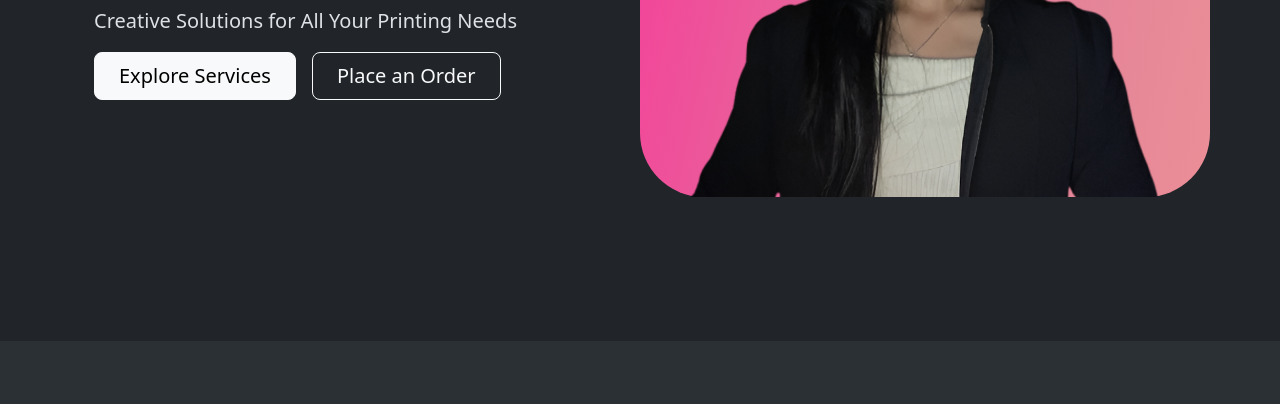
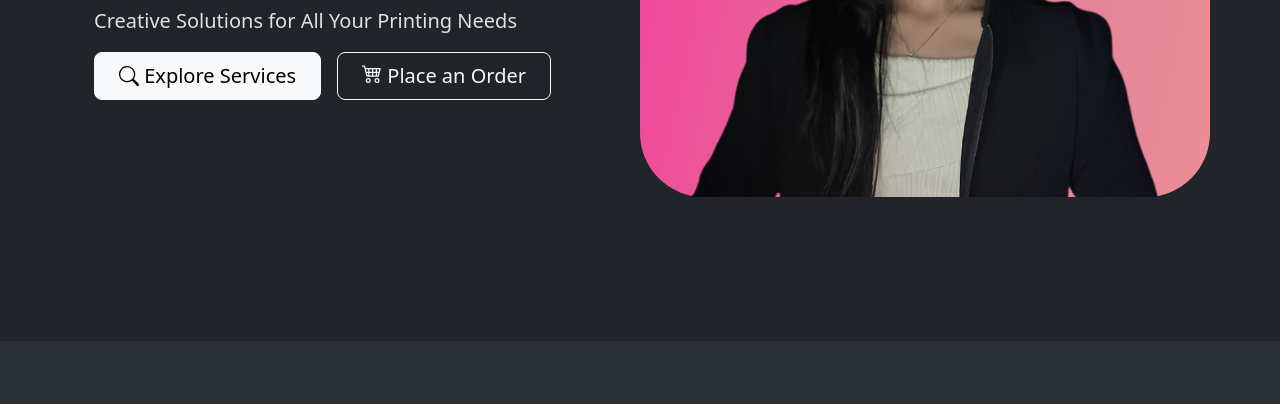
Before and after one commit to Ceejprogram/pretty-prints, a plain HTML site: page index.html in a window 1280 px wide. Shown: the part 396-800 px from the top of the page. Drawn offline with nearby package versions, Linux system fonts and the light colour scheme.

Commit message:
Update index.html

```diff
--- a/index.html
+++ b/index.html
@@ -55,7 +55,7 @@
     <div class="container">
         <header class="d-flex flex-wrap justify-content-center py-3 mb-4 border-bottom">
             <div class="d-flex align-items-center mb-3 mb-md-0 me-md-auto link-body-emphasis text-decoration-none">
-                <img src="./img/logo.png" alt="tarpaulin" class="bi text-body-secondary flex-shrink-0 me-2" width="40"
+                <img src="./img/logo.png" alt="logo" class="bi text-body-secondary flex-shrink-0 me-2" width="40"
                     height="40">
                 <span class="fs-4">Pretty Prints</span>
             </div>
@@ -88,9 +88,19 @@
                 <h1 class="display-5 fw-bold text-body-emphasis lh-1 mb-3">All-in-One Printing and Design Services</h1>
                 <p class="lead">Creative Solutions for All Your Printing Needs</p>
                 <div class="d-grid gap-2 d-md-flex justify-content-md-start">
-                    <button type="button" class="btn btn-light btn-lg px-4 me-md-2" fdprocessedid="jpltl">Explore
+                    <button type="button" class="btn btn-light btn-lg px-4 me-md-2" fdprocessedid="jpltl"><svg
+                            xmlns="http://www.w3.org/2000/svg" width="20" height="20" fill="currentColor"
+                            class="bi bi-search mb-1" viewBox="0 0 16 16">
+                            <path
+                                d="M11.742 10.344a6.5 6.5 0 1 0-1.397 1.398h-.001q.044.06.098.115l3.85 3.85a1 1 0 0 0 1.415-1.414l-3.85-3.85a1 1 0 0 0-.115-.1zM12 6.5a5.5 5.5 0 1 1-11 0 5.5 5.5 0 0 1 11 0" />
+                        </svg> Explore
                         Services</button>
-                    <button type="button" class="btn btn-outline-light btn-lg px-4" fdprocessedid="cb1g4e">Place an
+                    <button type="button" class="btn btn-outline-light btn-lg px-4" fdprocessedid="cb1g4e"><svg
+                            xmlns="http://www.w3.org/2000/svg" width="20" height="20" fill="currentColor"
+                            class="bi bi-cart4 mb-2" viewBox="0 0 16 16">
+                            <path
+                                d="M0 2.5A.5.5 0 0 1 .5 2H2a.5.5 0 0 1 .485.379L2.89 4H14.5a.5.5 0 0 1 .485.621l-1.5 6A.5.5 0 0 1 13 11H4a.5.5 0 0 1-.485-.379L1.61 3H.5a.5.5 0 0 1-.5-.5M3.14 5l.5 2H5V5zM6 5v2h2V5zm3 0v2h2V5zm3 0v2h1.36l.5-2zm1.11 3H12v2h.61zM11 8H9v2h2zM8 8H6v2h2zM5 8H3.89l.5 2H5zm0 5a1 1 0 1 0 0 2 1 1 0 0 0 0-2m-2 1a2 2 0 1 1 4 0 2 2 0 0 1-4 0m9-1a1 1 0 1 0 0 2 1 1 0 0 0 0-2m-2 1a2 2 0 1 1 4 0 2 2 0 0 1-4 0" />
+                        </svg> Place an
                         Order</button>
                 </div>
             </div>
```
